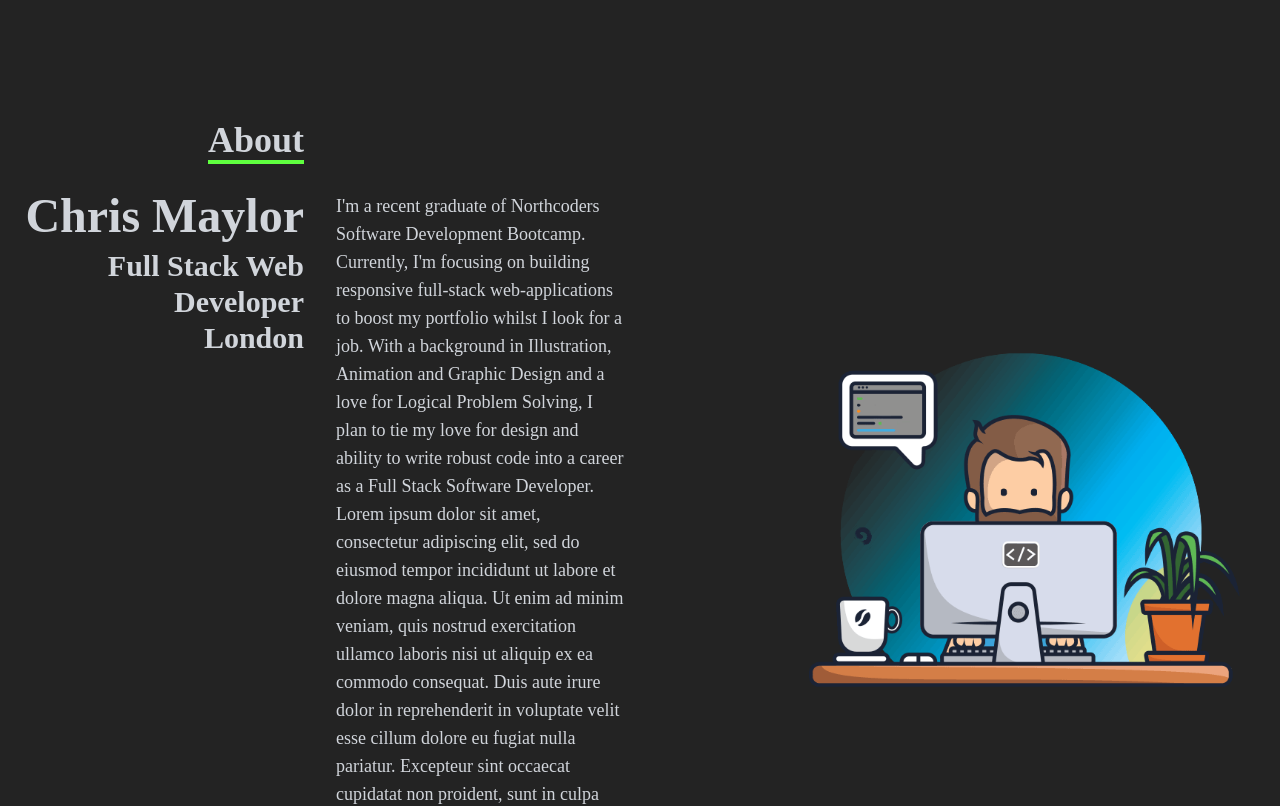
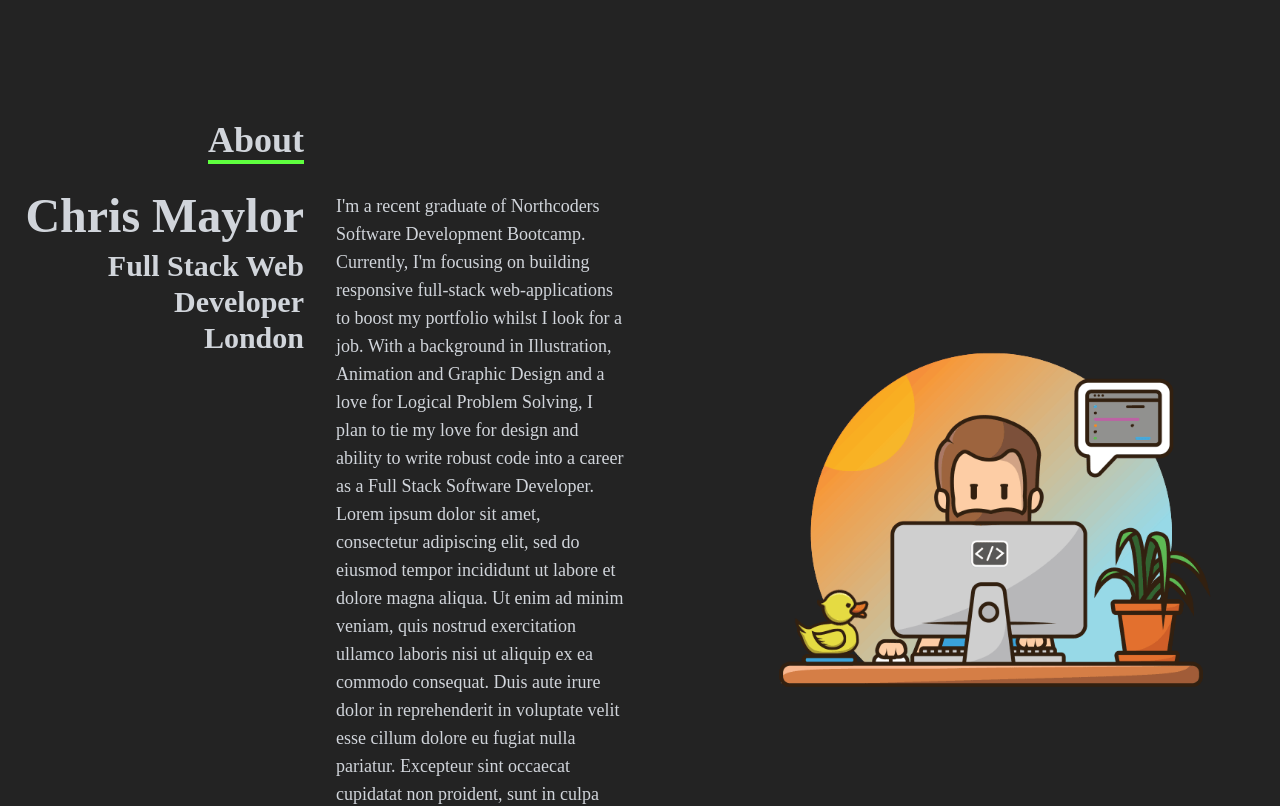
Before and after one commit to ChrisMaylor92/portfolio-1, a React (Create React App) app: page / in a window 1280 px wide. Shown: the part 1480-2286 px from the top of the page. Built offline with nearby package versions, Linux system fonts and the light colour scheme.

Commit message:
adds 2nd animated background

```diff
--- a/src/index.css
+++ b/src/index.css
@@ -41,7 +41,7 @@
 #header2{
     width: 100%;
     height: 100vh;
-    background-image: url(assets/coderMorning.gif);
+    background-image: url(assets/coderAfternoonRight.gif);
     background-size: cover;
     background-position: center;
     background-attachment: fixed;
```
Also changed, not shown: src/assets/coderAfternoonRight.gif (added).
